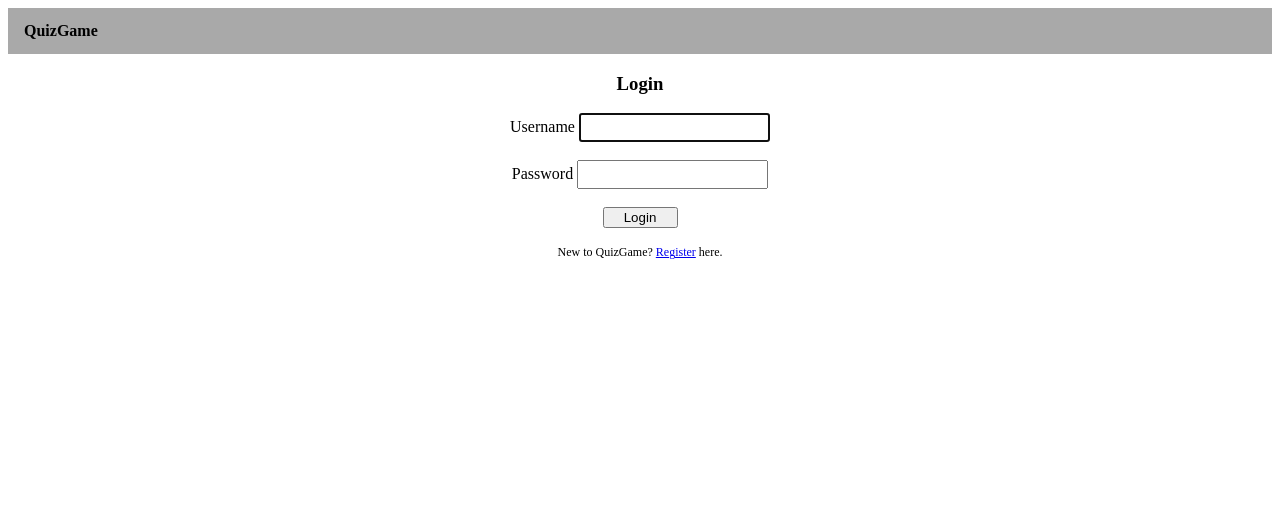
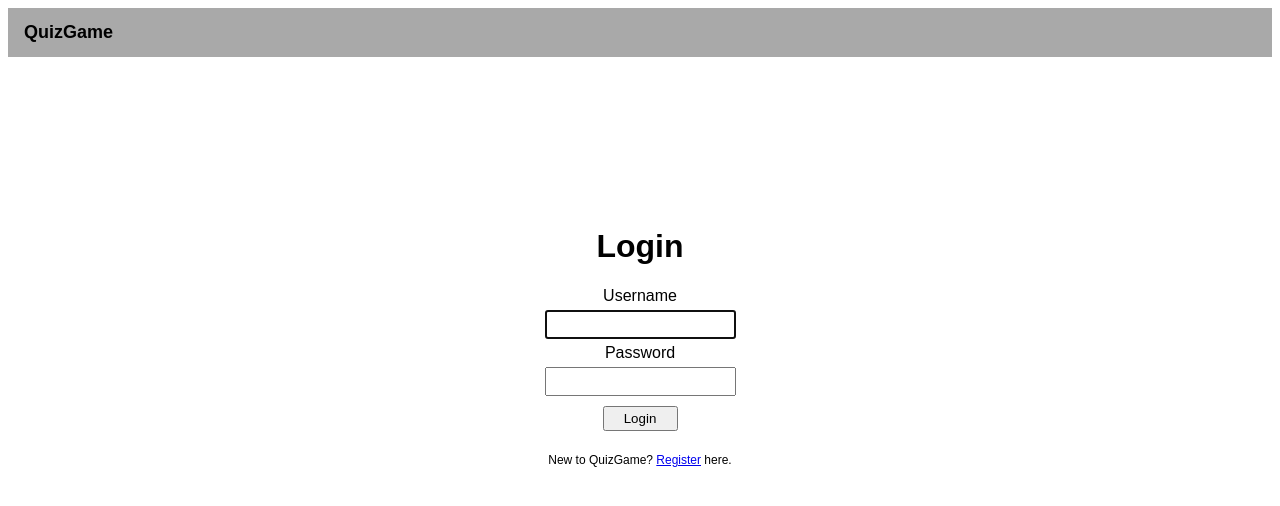
Before and after one commit to xalexakos/quizgame, a Django app: the page made by accounts/templates/accounts/login.html in a window 1280 px wide. Shown: the top 506 px of the page. Run offline with Django 3.2, Linux system fonts and the light colour scheme.

Commit message:
html refactoring + some extra testing.

```diff
--- a/accounts/templates/accounts/login.html
+++ b/accounts/templates/accounts/login.html
@@ -1,20 +1,22 @@
 {% extends "quiz/base.html" %}
 {% block content %}
-<div class="registration">
-    <h3>Login</h3>
-    <form action="" method="post" autocomplete="off">
-        {% csrf_token %}
-        {{ form.username.label}} {{ form.username }} <br /><br />
-        {{ form.password.label }} {{ form.password }} <br /><br />
+<main class="main-holder">
+    <h1>Login</h1>
+    {% if messages %}
+        <div>
+            {% for message in messages %}
+            <p class="{% if message.level == DEFAULT_MESSAGE_LEVELS.ERROR %}has-error{% endif %}">{{ message }}</p>
+            {% endfor %}
+        </div>
+    {% endif %}
+
+    <form class="main-form" action="" method="post" autocomplete="off">
+      {% csrf_token %}
+        {{ form.username.label}} {{ form.username }}
+        {{ form.password.label }} {{ form.password }}
         <input type="submit" value="Login" class="submit-btn" />
     </form>
-    {% if messages %}
-    <ul class="messages">
-        {% for message in messages %}
-            <li class="{% if message.level == DEFAULT_MESSAGE_LEVELS.ERROR %}has-error{% endif %}">{{ message }}</li>
-        {% endfor %}
-    </ul><br />
-    {% endif %}
+
     <p class="small padding-top">New to QuizGame? <a href="{% url 'registration_page'%}">Register</a> here.</p>
-</div>
+</main>
 {% endblock %}
--- a/quiz/templates/quiz/base.html
+++ b/quiz/templates/quiz/base.html
@@ -4,6 +4,12 @@
     <meta charset="UTF-8">
     <title>QuizGame</title>
     <style>
+
+        body {
+          height: 100%;
+          font-family: Arial, Helvetica, sans-serif;
+        }
+
         ul.top-bar {
           list-style-type: none;
           margin: 0;
@@ -29,6 +35,10 @@
           font-weight: bold;
         }
 
+        li.nav-item a.big {
+          font-size: 18px;
+        }
+
         li.nav-item span {
             display: block;
             text-align: center;
@@ -50,7 +60,7 @@
             font-weight: bold;
             line-height: 25px;
             text-decoration: none;
-            font-size: 18px;
+            font-size: 22px;
         }
 
         .registration {
@@ -78,23 +88,47 @@
 
         .submit-btn {
             width: 75px;
+            height: 25px;
+            margin: 5px;
         }
 
-        #id_username, #id_password {
+        #id_username, #id_password,
+        #id_password1, #id_password2 {
+            margin: 5px;
             padding: 5px;
         }
 
+        .main {
+            margin: 150px;
+            display: grid;
+            justify-items: center;
+        }
+
+        .main-holder {
+          width: 50%;
+          height: 70%;
+          display: grid;
+          justify-items: center;
+          align-items: center;
+        }
+
+        .main-form {
+          align-self: flex-start;
+          display: grid;
+          justify-items: center;
+          align-items: center;
+        }
     </style>
 </head>
 <body class="body">
     <ul class="top-bar">
-        <li class="nav-item"><a href="{% url 'home_page' %}">QuizGame</a></li>
+        <li class="nav-item"><a class="big" href="{% url 'home_page' %}">QuizGame</a></li>
         {% if request.user.is_authenticated %}
             <li class="nav-item right"><a href="{% url 'logout_page' %}">Logout</a></li>
             <li class="nav-item right"><span>Hello, {{ request.user }}</span></li>
         {% endif %}
     </ul>
-    <div>
+    <div class="main">
         {% block content %}{% endblock %}
     </div>
 </body>
--- a/quiz/templates/quiz/quiz.html
+++ b/quiz/templates/quiz/quiz.html
@@ -1,11 +1,11 @@
 {% extends "quiz/base.html" %}
 {% block content %}
-<div class="question">
+<main class="main-holder">
     <h3>{{ question }}</h3>
     <form action="" method="post">
         {% for ans in answers %}
             <input type="radio" name="answer" value="{{ ans.no }}" /> {{ ans.text }} <br /><br />
         {% endfor %}
     </form>
-</div>
+</main>
 {% endblock %}
```
Also changed, not shown: accounts/templates/accounts/register.html (+8 -7 lines), tests/accounts/views/tests_login_page.py (added, +12 -0 lines), tests/accounts/views/tests_registration_page.py (added, +29 -0 lines), tests/accounts/__init__.py (added), tests/accounts/views/__init__.py (added).
